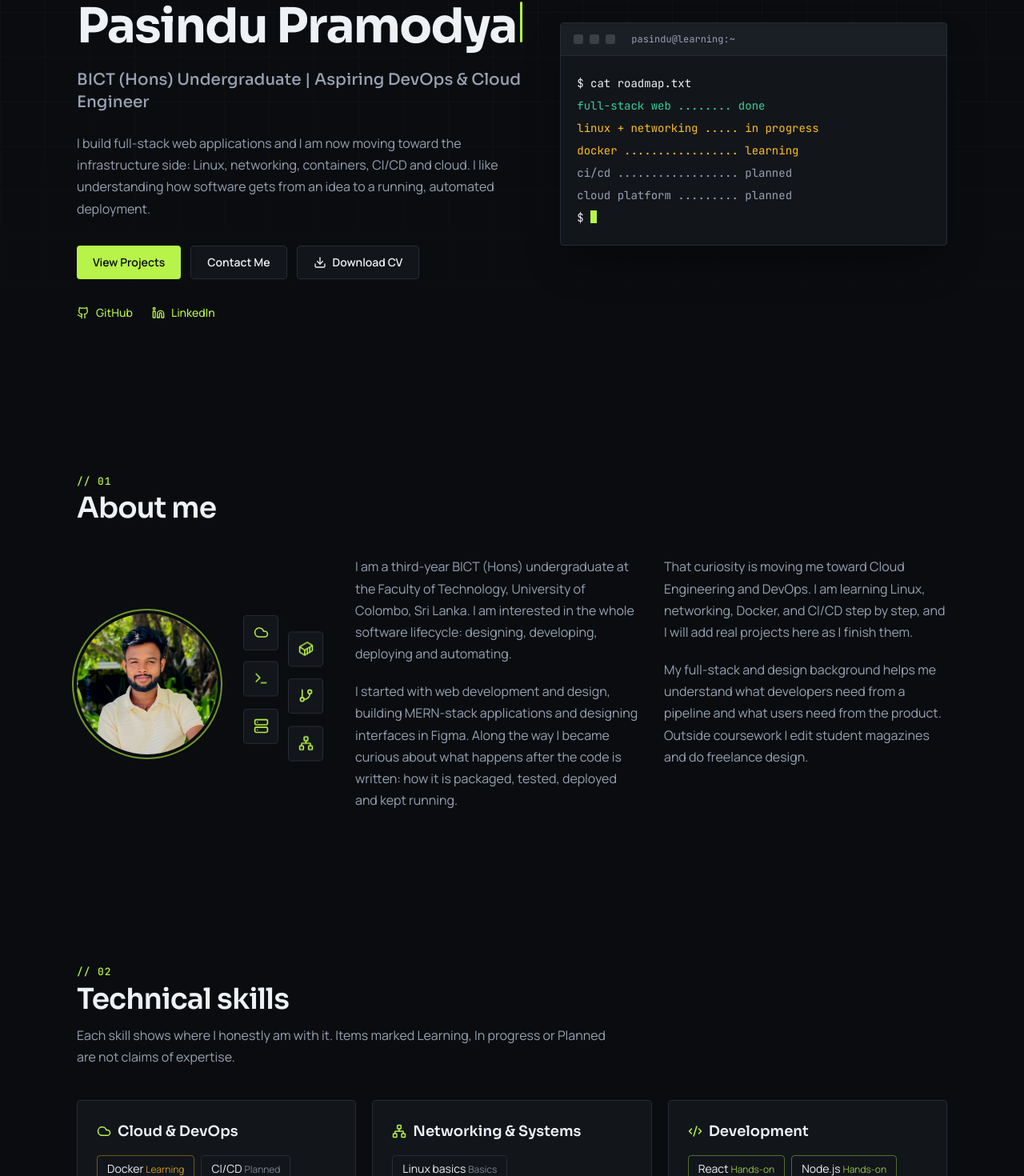
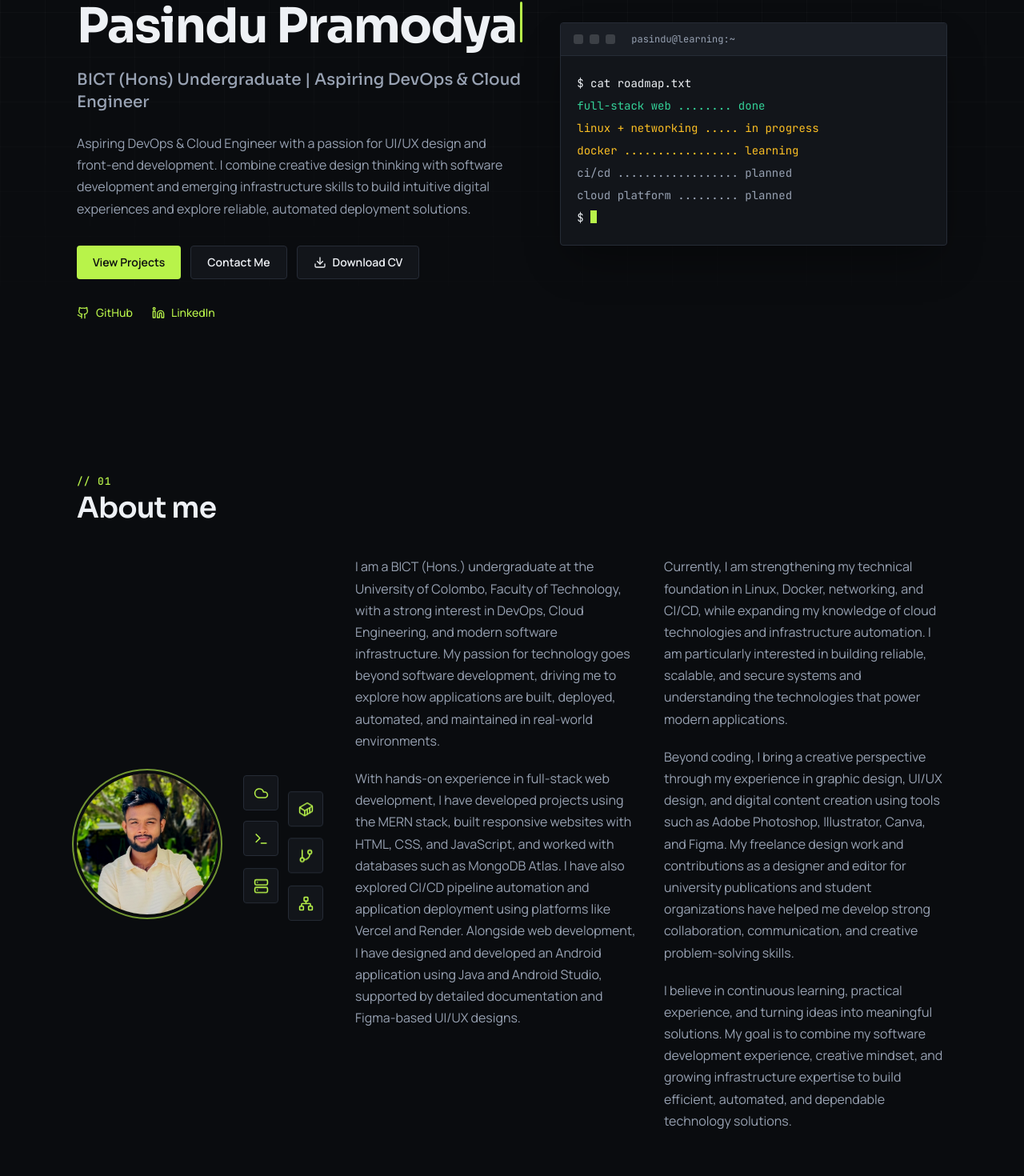
Before and after one commit to PramodyaWP-2003/My-portfolio, a React (Vite) app: page / in a window 1280 px wide. Shown: the part 209-1679 px from the top of the page at 80% size. Built offline with nearby package versions, Linux system fonts and the light colour scheme.

Commit message:
Change some descriptions

```diff
--- a/src/components/About.jsx
+++ b/src/components/About.jsx
@@ -8,12 +8,13 @@ export default function About() {
         <OrbitAvatar />
         <div className="grid gap-8 lg:grid-cols-2">
           <div className="space-y-5 text-muted">
-            <p>I am a third-year BICT (Hons) undergraduate at the Faculty of Technology, University of Colombo, Sri Lanka. I am interested in the whole software lifecycle: designing, developing, deploying and automating.</p>
-            <p>I started with web development and design, building MERN-stack applications and designing interfaces in Figma. Along the way I became curious about what happens after the code is written: how it is packaged, tested, deployed and kept running.</p>
+            <p>I am a BICT (Hons.) undergraduate at the University of Colombo, Faculty of Technology, with a strong interest in DevOps, Cloud Engineering, and modern software infrastructure. My passion for technology goes beyond software development, driving me to explore how applications are built, deployed, automated, and maintained in real-world environments.</p>
+            <p>With hands-on experience in full-stack web development, I have developed projects using the MERN stack, built responsive websites with HTML, CSS, and JavaScript, and worked with databases such as MongoDB Atlas. I have also explored CI/CD pipeline automation and application deployment using platforms like Vercel and Render. Alongside web development, I have designed and developed an Android application using Java and Android Studio, supported by detailed documentation and Figma-based UI/UX designs.</p>
           </div>
           <div className="space-y-5 text-muted">
-            <p>That curiosity is moving me toward Cloud Engineering and DevOps. I am learning Linux, networking, Docker, and CI/CD step by step, and I will add real projects here as I finish them.</p>
-            <p>My full-stack and design background helps me understand what developers need from a pipeline and what users need from the product. Outside coursework I edit student magazines and do freelance design.</p>
+            <p>Currently, I am strengthening my technical foundation in Linux, Docker, networking, and CI/CD, while expanding my knowledge of cloud technologies and infrastructure automation. I am particularly interested in building reliable, scalable, and secure systems and understanding the technologies that power modern applications.</p>
+            <p>Beyond coding, I bring a creative perspective through my experience in graphic design, UI/UX design, and digital content creation using tools such as Adobe Photoshop, Illustrator, Canva, and Figma. My freelance design work and contributions as a designer and editor for university publications and student organizations have helped me develop strong collaboration, communication, and creative problem-solving skills.</p>
+            <p>I believe in continuous learning, practical experience, and turning ideas into meaningful solutions. My goal is to combine my software development experience, creative mindset, and growing infrastructure expertise to build efficient, automated, and dependable technology solutions.</p>
           </div>
         </div>
       </div>
--- a/src/components/Reveal.jsx
+++ b/src/components/Reveal.jsx
@@ -1,6 +1,6 @@
 import { useEffect, useRef, useState } from 'react'
 
-// Children screen එකට එනකොට එක වතාවක් fade-up වෙනවා
+
 export default function Reveal({ children, className = '', delay = 0 }) {
   const ref = useRef(null)
   const [visible, setVisible] = useState(false)
--- a/src/data.js
+++ b/src/data.js
@@ -5,7 +5,7 @@ export const profile = {
   name: 'Pasindu Pramodya',
   title: 'BICT (Hons) Undergraduate | Aspiring DevOps & Cloud Engineer',
   intro:
-    'I build full-stack web applications and I am now moving toward the infrastructure side: Linux, networking, containers, CI/CD and cloud. I like understanding how software gets from an idea to a running, automated deployment.',
+    'Aspiring DevOps & Cloud Engineer with a passion for UI/UX design and front-end development. I combine creative design thinking with software development and emerging infrastructure skills to build intuitive digital experiences and explore reliable, automated deployment solutions.',
   email: 'pramodya.wp@gmail.com', // TODO: replace
   cvPath: import.meta.env.BASE_URL + 'Pasindu_Pramodya_CV.pdf',
   photo: import.meta.env.BASE_URL + 'profile.jpg',
```
